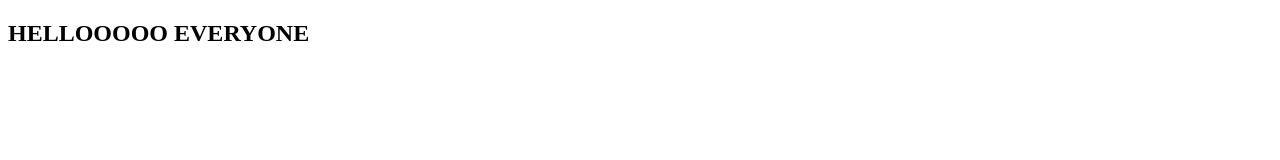
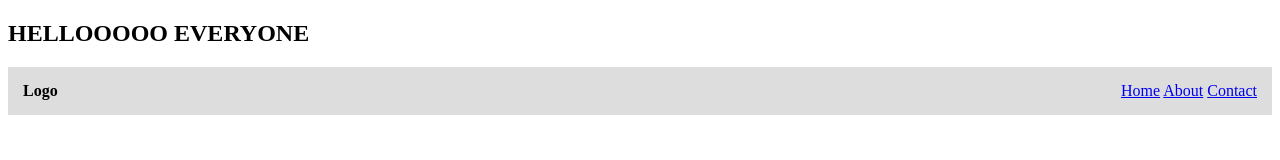
Before and after one commit to jvlie-ann/cs1a, a plain HTML site: page index.html in a window 1280 px wide. Drawn offline with Linux system fonts and the light colour scheme.

Commit message:
i added nav bar

```diff
--- a/index.html
+++ b/index.html
@@ -10,6 +10,16 @@
 
 <body>
     <h2>HELLOOOOO EVERYONE</h2>
+
+    <nav style="display:flex;justify-content:space-between;flex-wrap:wrap;padding:15px;background:#ddd">
+    <b>Logo</b>
+    <div>
+      <a href="#">Home</a>
+      <a href="#">About</a>
+      <a href="#">Contact</a>
+    </div>
+  </nav>
+
 </body>
 
 </html>
```
